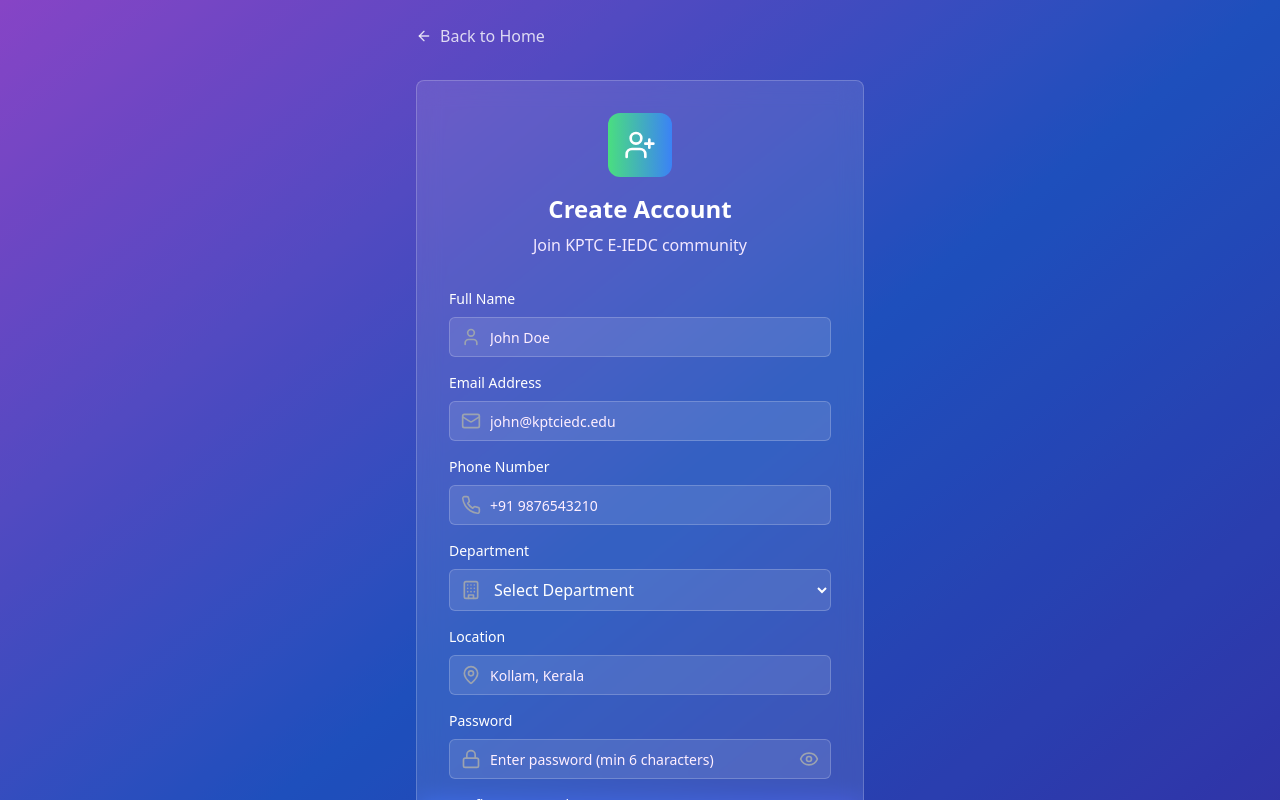
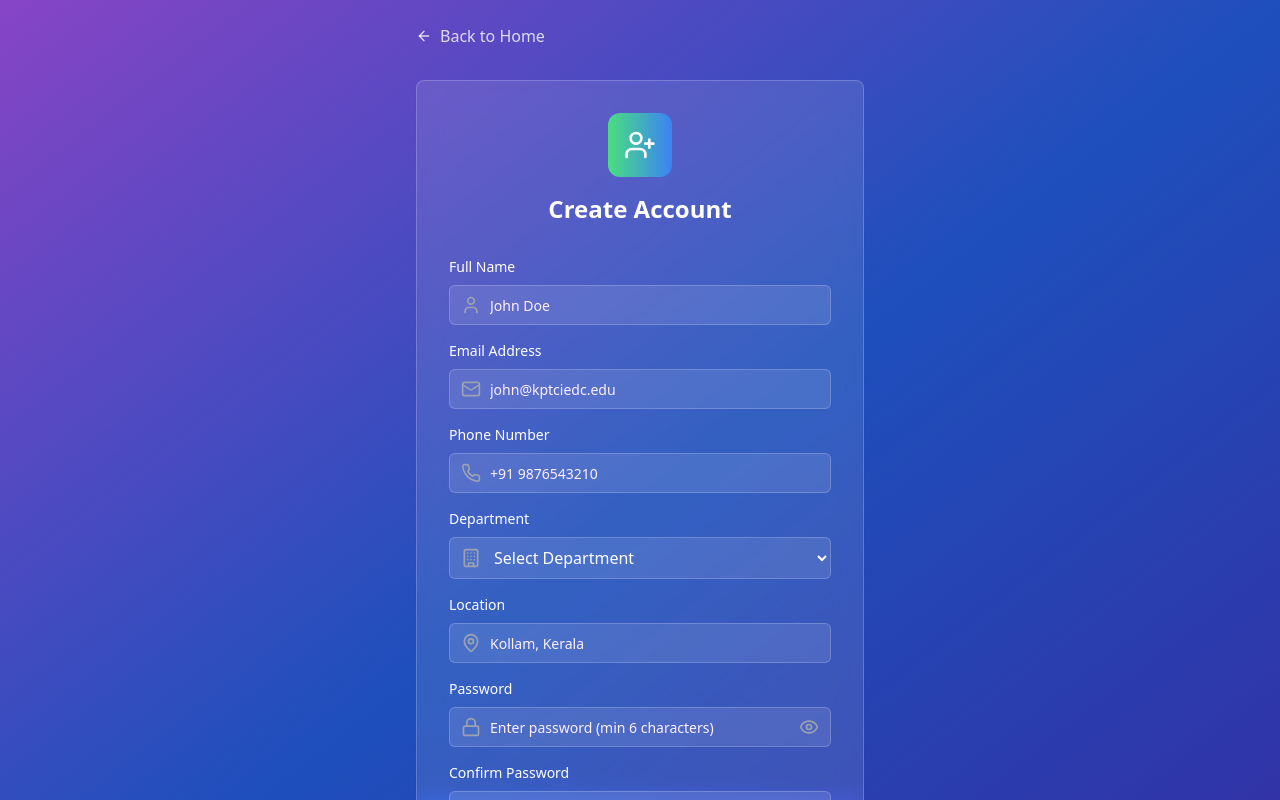
Before and after one commit to Abhinavsathyann/IEDC-login, a React (Vite) app: page /register in a window 1280 px wide. Shown: the top 800 px of the page. Built offline with nearby package versions, Linux system fonts and the light colour scheme.

Commit message:
modified:   client/pages/Register.tsx

```diff
--- a/client/pages/Register.tsx
+++ b/client/pages/Register.tsx
@@ -154,7 +154,7 @@
               <h1 className="text-2xl font-bold text-white mb-2">
                 Create Account
               </h1>
-              <p className="text-purple-100">Join KPTC E-IEDC community</p>
+              <p className="text-purple-100"></p>
             </div>
 
             {error && (
```
